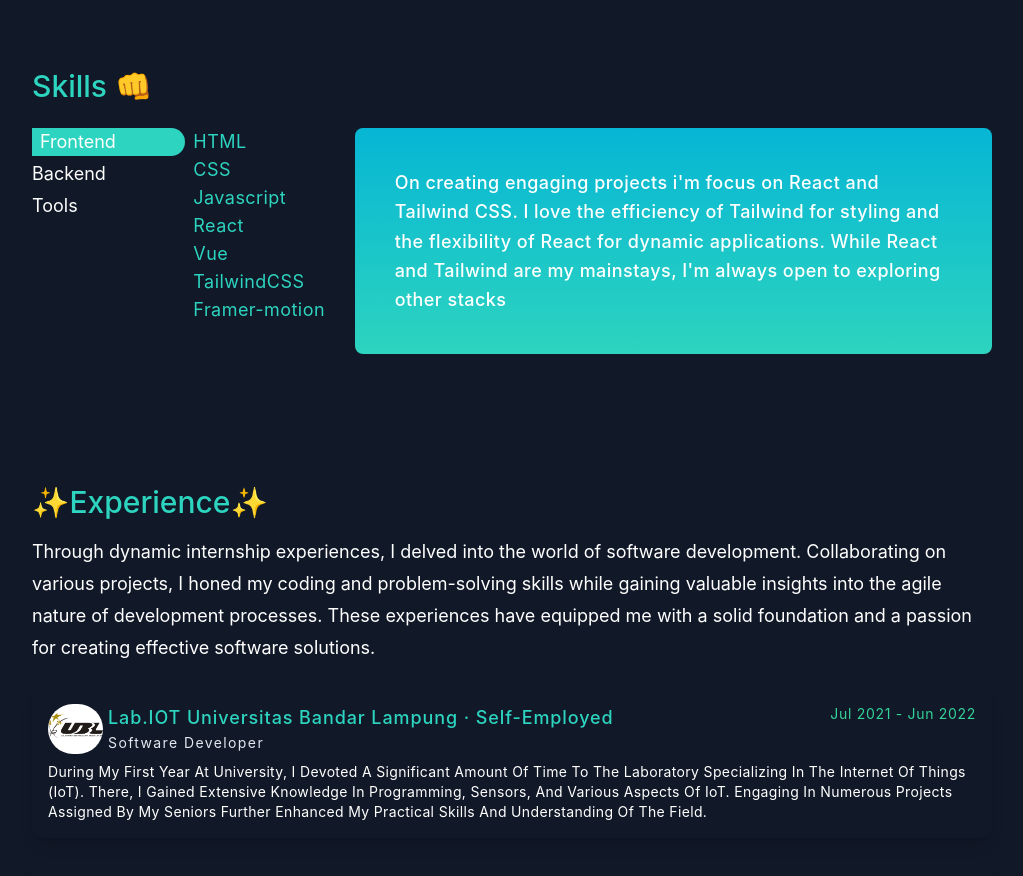
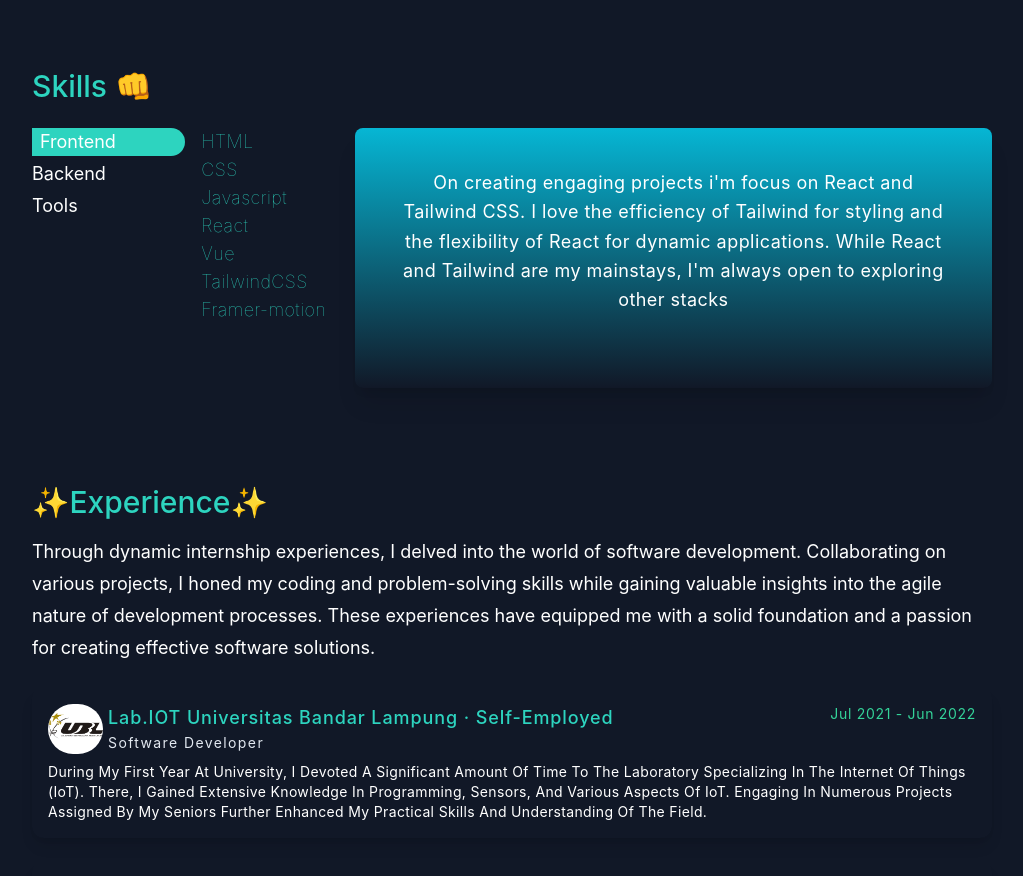
Before and after one commit to Andrewij21/DreDev, a React (Vite) app: page / in a window 1280 px wide. Shown: the part 2200-3076 px from the top of the page, without its empty margins (128-1151 px from the left). Built offline with nearby package versions, Linux system fonts and the light colour scheme.

Commit message:
style: make it more nice

```diff
--- a/src/components/Skills.jsx
+++ b/src/components/Skills.jsx
@@ -42,15 +42,15 @@ export default function Skills() {
             Tools
           </button>
         </div>
-        <div className="">
-          <ul className="tracking-wide dark:text-teal-400">
+        <div className="col-span-2 sm:col-span-1">
+          <ul className="tracking-wide dark:text-teal-400 shadow-lg dark:shadow-none h-full rounded-lg px-2 font-thin">
             {CONTENTS[topic].lists.map((item, i) => (
               <li key={i}>{item}</li>
             ))}
           </ul>
         </div>
-        <div className="col-span-6 md:col-span-4 text-center md:text-left leading-relaxed tracking-wide bg-teal-400 dark:bg-gradient-to-b dark:from-cyan-500 text-white p-10 rounded-lg font-medium">
-          {CONTENTS[topic].thought}
+        <div className="col-span-6 md:col-span-4 md:text-left leading-relaxed tracking-wide shadow-xl  dark:bg-gradient-to-b dark:from-cyan-500  p-10 rounded-lg min-h-[260px]">
+          <p className="text-center">{CONTENTS[topic].thought}</p>
         </div>
       </div>
     </section>
```
